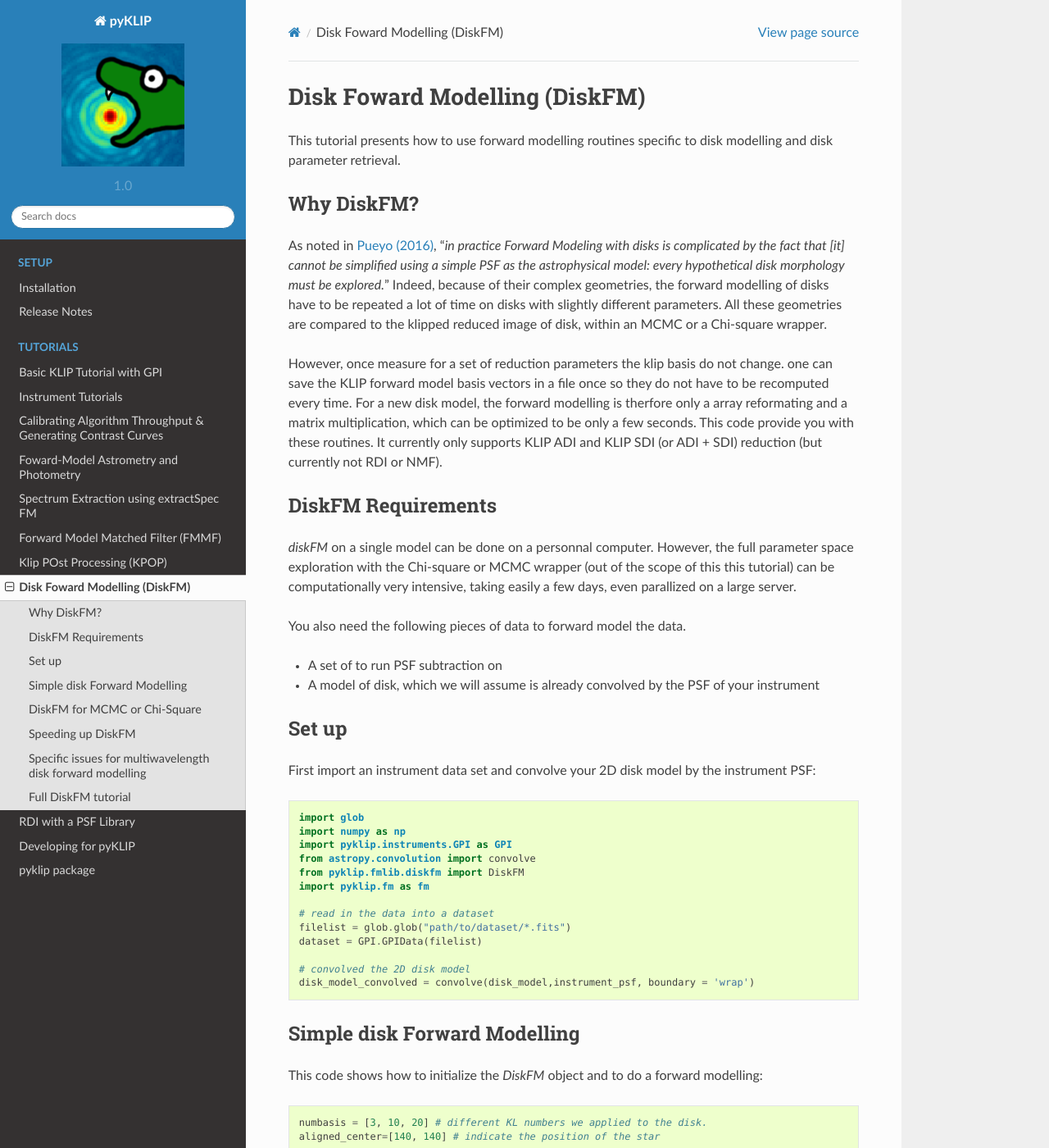
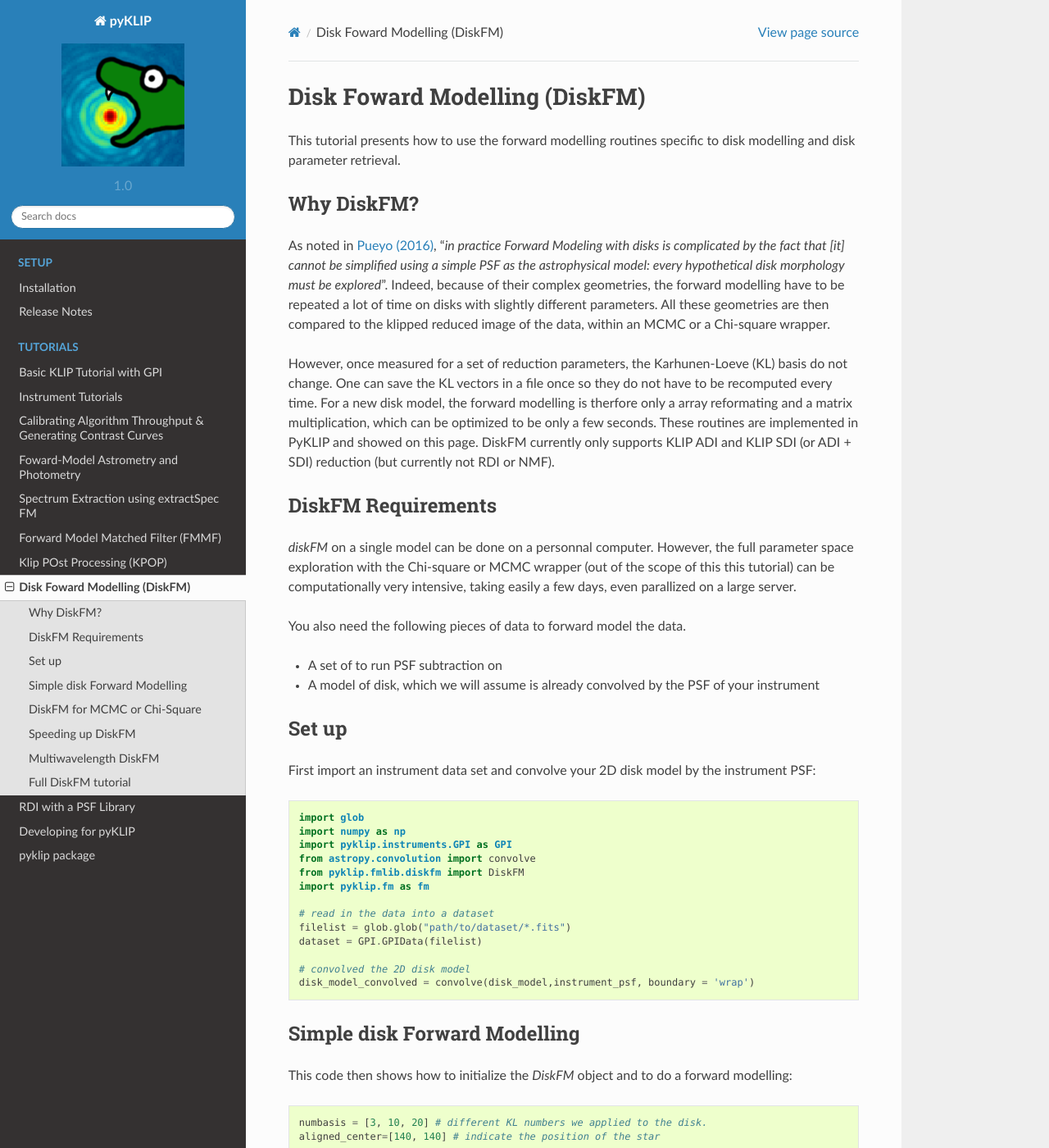
Before and after one commit to UCSB-Exoplanet-Polarimetry-Lab/pyKLIP_NMFJAX, a Sphinx documentation site: the page built from docs/source/diskfm_gpi.rst, in a window 1280 px wide and 1400 px high. Shown: the whole window at 82% size. Built offline with Sphinx 7.4.7 and the Read the Docs theme 2.0.0, drawn with Linux system fonts in a browser that asks for light colours; pages that are not in the unit, such as notebooks, are missing from menus; some of the changed text lies outside the part shown.

Commit message:
better english in diskfm docs

```diff
--- a/docs/source/diskfm_gpi.rst
+++ b/docs/source/diskfm_gpi.rst
@@ -2,7 +2,7 @@
 
 Disk Foward Modelling (DiskFM)
 =====================================================
-This tutorial presents how to use forward modelling routines specific to disk modelling
+This tutorial presents how to use the forward modelling routines specific to disk modelling
 and disk parameter retrieval.
 
 Why DiskFM?
@@ -10,17 +10,17 @@ Why DiskFM?
 As noted in `Pueyo (2016) <http://arxiv.org/abs/1604.06097>`_, "*in practice Forward
 Modeling with disks is complicated by the
 fact that [it] cannot be simplified using a simple PSF as the astrophysical model:
-every hypothetical disk morphology must be explored.*" Indeed, because of their complex
-geometries, the forward modelling of disks have to be repeated a lot of time on disks
-with slightly different parameters. All these geometries are compared
-to the klipped reduced image of disk, within an MCMC or a Chi-square wrapper.
+every hypothetical disk morphology must be explored*". Indeed, because of their complex
+geometries, the forward modelling have to be repeated a lot of time on disks
+with slightly different parameters. All these geometries are then compared
+to the klipped reduced image of the data, within an MCMC or a Chi-square wrapper.
 
-However, once measure for a set of reduction parameters the klip basis do not change.
-one can save the KLIP forward model basis vectors in a file once so they do not have to be
+However, once measured for a set of reduction parameters, the Karhunen-Loeve (KL) basis
+do not change. One can save the KL vectors in a file once so they do not have to be
 recomputed every time. For a new disk model, the forward modelling is therfore only a
 array reformating and a matrix multiplication, which can be optimized to be only a few
-seconds. This code provide you with these routines. It currently only supports KLIP ADI
-and KLIP SDI (or ADI + SDI) reduction (but currently not RDI or NMF).
+seconds. These routines are implemented in PyKLIP and showed on this page. DiskFM currently
+only supports KLIP ADI and KLIP SDI (or ADI + SDI) reduction (but currently not RDI or NMF).
 
 DiskFM Requirements
 --------------------------
@@ -58,7 +58,7 @@ First import an instrument data set and convolve your 2D disk model by the instr
 
 Simple disk Forward Modelling
 --------------------------
-This code shows how to initialize the `DiskFM` object and to do a forward modelling:
+This code then shows how to initialize the `DiskFM` object and to do a forward modelling:
 
 .. code-block:: python
 
@@ -80,7 +80,7 @@ To run the forward modelling, just run:
                             mode='ADI', annuli=2, subsections=1, minrot=3
                             aligned_center=aligned_center)
 
-`fmout` will contain the forward model, and the code will save two fits files in outputdir
+`fmout` will contain the forward model, and the code will save two fits files in `outputdir`
 containing the klipped data and the associated forward model of your disk.
 
 Most of the parameters implemented for psf forward model KLIP correction with pyklip can be used (see
@@ -94,16 +94,16 @@ with the following exceptions:
 Mode parameter can be set only to `'ADI'`, `'SDI'` and `'ADI+SDI'`.`aligned_center` is
 the position were the klip reduction will center the reduced image.
 The code will raise an error if it is not set to the position to which you set the star
-of your model (see previous section).
+of your model.
 
 
 DiskFM for MCMC or Chi-Square
 --------------------------
-For an MCMC or Chi-Square you can create the basis vectors and then save them so that
-they do not need to be recomputed every time. If you would like to forward model
-multiple models on a dataset, then you will need to signal it during the initialization
-of the `DiskFM` object, then apply `fm.klip_dataset` to measure and save the forward model
-basis and parameters:
+For an MCMC or Chi-Square you can create the KL basis and then save them to forward
+model multiple models on a dataset without recomputing them every time.
+If you would like save the KL basis then you will need to signal it during
+the initialization of the `DiskFM` object, then apply `fm.klip_dataset` to measure and
+ave the forward model KL basis and parameters:
 
 .. code-block:: python
 
@@ -119,9 +119,9 @@ basis and parameters:
                             aligned_center=aligned_center)
 
 
-Then, in any python session you can create a disk object with the loaded basis vectors,
-and you can forward model disks without needing to create a new `DiskFM` object.
-The forward modelled disk will be output to `fmout`:
+Then, in any python session you can create a disk object and you can forward model disks
+with the loaded KL basis vectors without needing to measure this basis.
+The disk forward model will be output to `fmout`:
 
 .. code-block:: python
 
@@ -153,7 +153,7 @@ Speeding up DiskFM
 --------------------------
 The time is a key element here if you want to produce hundreds of thousands of forward
 modelling models. A smart choice of pyklip parameters can reduce the time for a single
-model to forward model:
+disk forward model:
 
 * use OWA to limit only in the zone where the disk is.
 * limit the number of sections (small annuli and subsections number).
@@ -172,14 +172,14 @@ model to forward model:
     numbasis = [3]
 
 
-Specific issues for multiwavelength disk forward modelling
+Multiwavelength DiskFM
 --------------------------
 If you put a multi-wavelenght dataset (e.g. IFS), the code will produce a multi-wavelenght forward
-modelling. In that case, you can use a simple 2D model for the disk and the code will duplicate this model
+model. In that case, you can use a simple 2D model for the disk and the code will duplicate this model
 and apply the forward modelling separately on each of those at every wavelengths. Or you can use a 3D model
 (n_wl, x, y) and the code will apply the forward modelling separately on each of those at every wavelengths.
 
-Alhtough everything we said in the srevious sections on saving and loading FM basis still
+Alhtough everything we said in the previous sections on saving and loading the KL basis still
 apply multiwavelength disk forward modelling is long (it can take up to a few minutes or hours
 for a single forward modelling depending on the number of wavelengths) and we do not
 recommand to use this in an MCMC wrapper.
@@ -232,8 +232,3 @@ We recall all the steps in a single block
     new_disk_model_convolved=convolve(new_disk_model,instrument_psf, boundary='wrap')
     diskobj.update_disk(new_disk_model_convolved)
     fmout=diskobj.fm_parallelized()
-
-    # do the forward modelling on a third model
-    third_disk_model_convolved=convolve(third_disk_model,instrument_psf, boundary='wrap')
-    diskobj.update_disk(third_disk_model_convolved)
-    fmout=diskobj.fm_parallelized()
```
